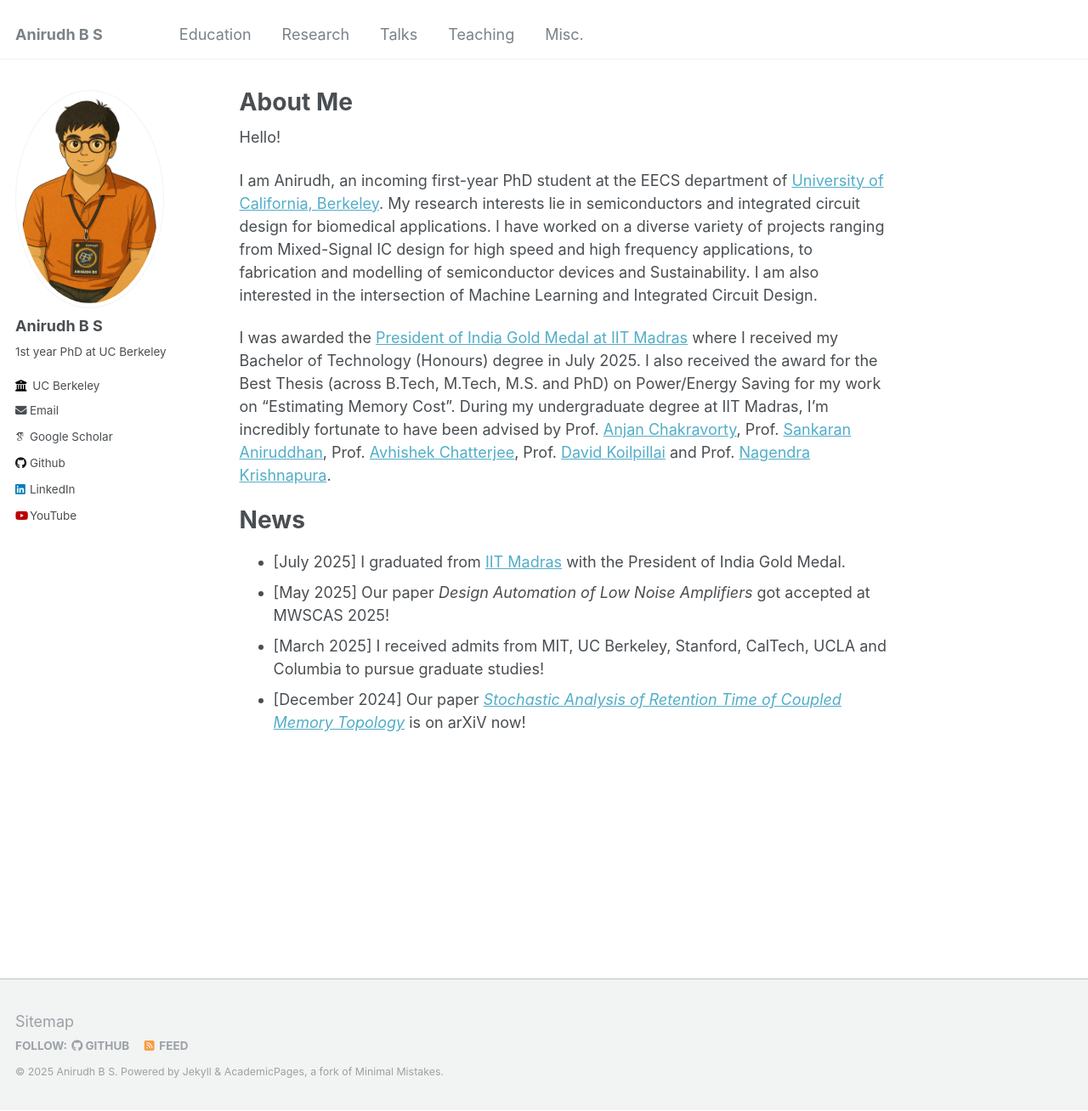
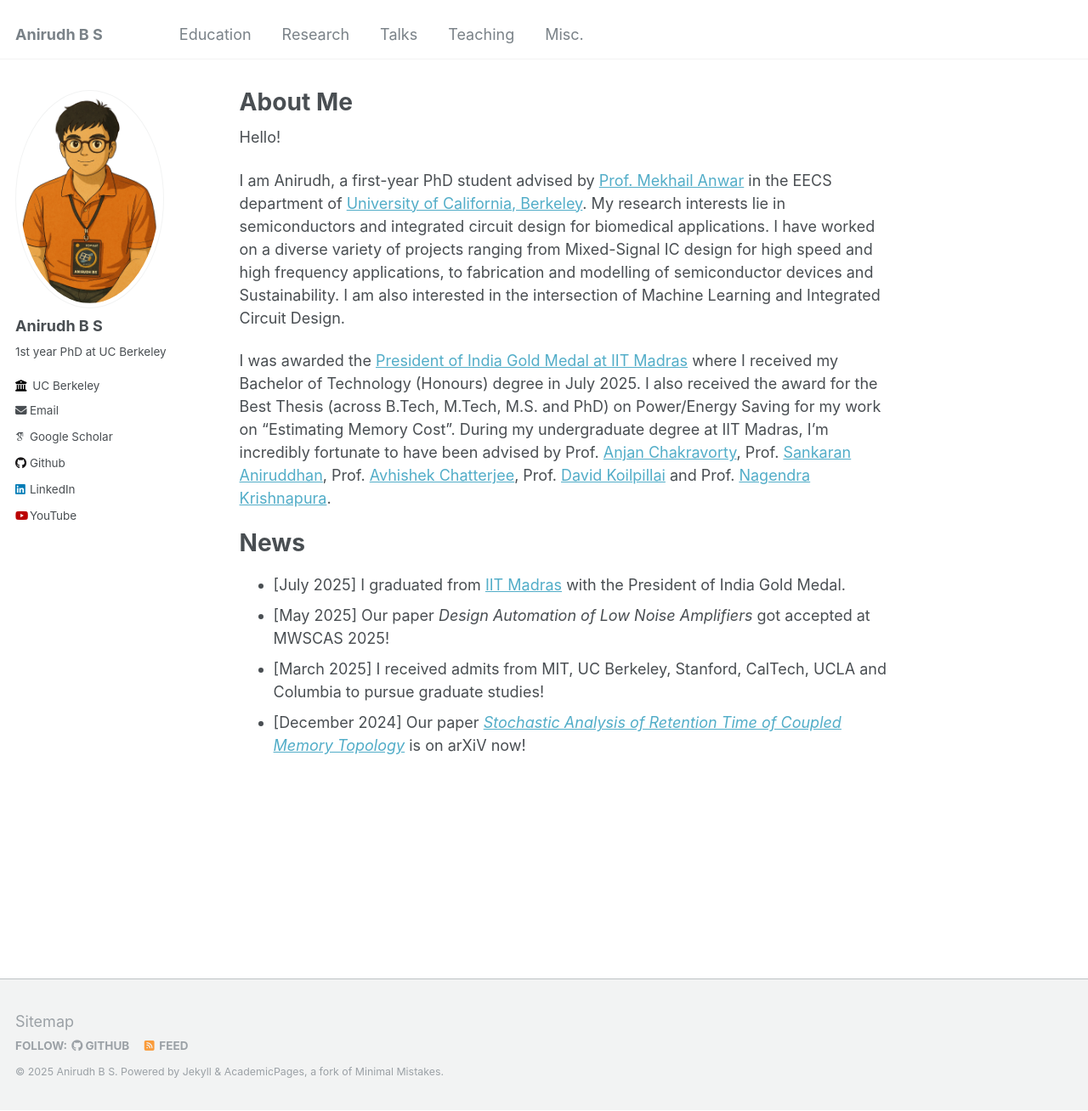
Before and after one commit to ANIRUDHBS1/ANIRUDHBS1.github.io, a Jekyll site: the page built from _pages/about.md, in a window 1280 px wide and 1308 px high. Shown: the whole window at 85% size. Built offline with Jekyll 4.4.1, drawn with Linux system fonts in a browser that asks for light colours; some web fonts are replaced.

Commit message:
Update about.md

```diff
--- a/_pages/about.md
+++ b/_pages/about.md
@@ -10,7 +10,7 @@
 
 Hello!
 
-I am Anirudh, an incoming first-year PhD student at the EECS department of [University of California, Berkeley](https://eecs.berkeley.edu/). My research interests lie in semiconductors and integrated circuit design for biomedical applications. I have worked on a diverse variety of projects ranging from Mixed-Signal IC design for high speed and high frequency applications, to fabrication and modelling of semiconductor devices and Sustainability. I am also interested in the intersection of Machine Learning and Integrated Circuit Design.
+I am Anirudh, a first-year PhD student advised by [Prof. Mekhail Anwar](http://anwarlab.org/) in the EECS department of [University of California, Berkeley](https://eecs.berkeley.edu/). My research interests lie in semiconductors and integrated circuit design for biomedical applications. I have worked on a diverse variety of projects ranging from Mixed-Signal IC design for high speed and high frequency applications, to fabrication and modelling of semiconductor devices and Sustainability. I am also interested in the intersection of Machine Learning and Integrated Circuit Design.
 
 I was awarded the [President of India Gold Medal at IIT Madras](https://www.iitm.ac.in/happenings/press-releases-and-coverages/iit-madras-62nd-convocation-witnesses-graduation-3227)  where I received my Bachelor of Technology (Honours) degree in July 2025. I also received the award for the Best Thesis (across B.Tech, M.Tech, M.S. and PhD) on Power/Energy Saving for my work on "Estimating Memory Cost". During my undergraduate degree at IIT Madras, I'm incredibly fortunate to have been advised by Prof. [Anjan Chakravorty](https://www.ee.iitm.ac.in/anjan/), Prof. [Sankaran Aniruddhan](https://www.ee.iitm.ac.in/ani/), Prof. [Avhishek Chatterjee](https://sites.google.com/site/avhishek1984/), Prof. [David Koilpillai](https://www.ee.iitm.ac.in/~koilpillai/) and Prof. [Nagendra Krishnapura](http://ee.iitm.ac.in/~nagendra/).
 
```
